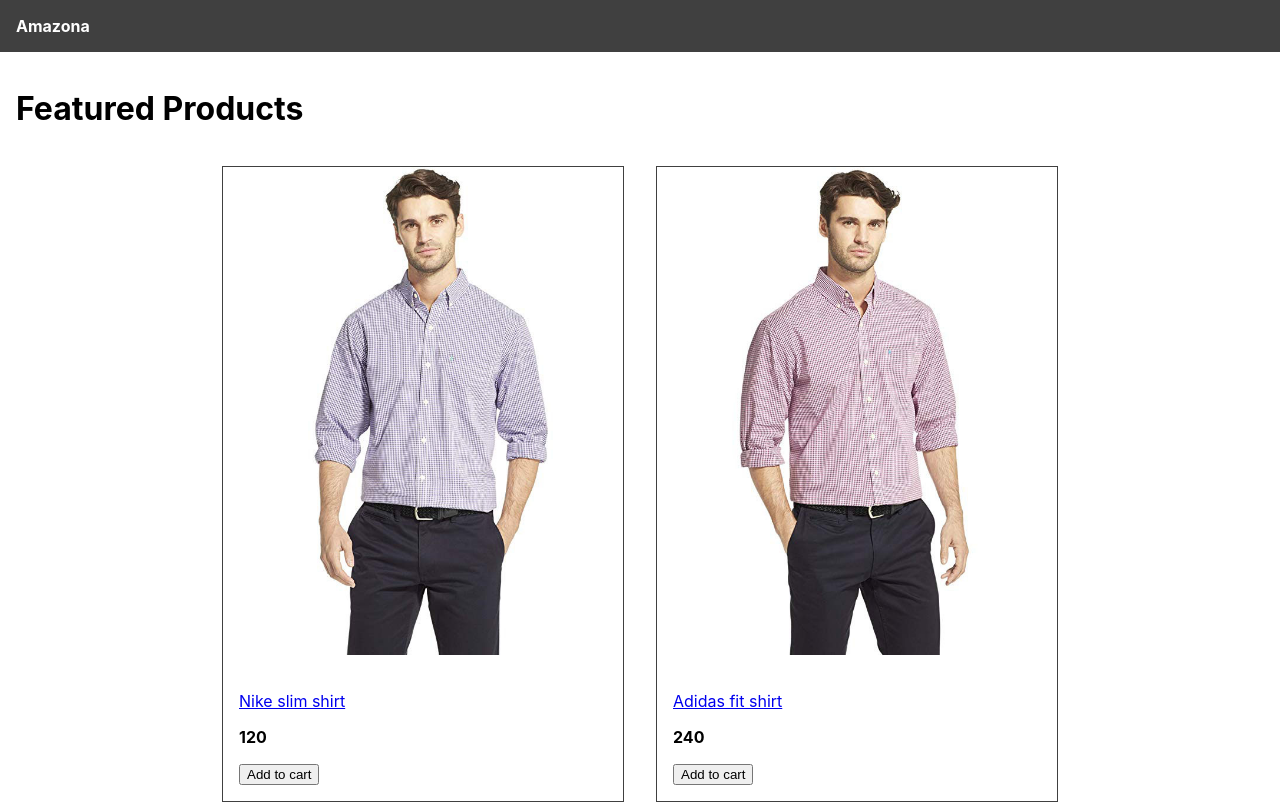
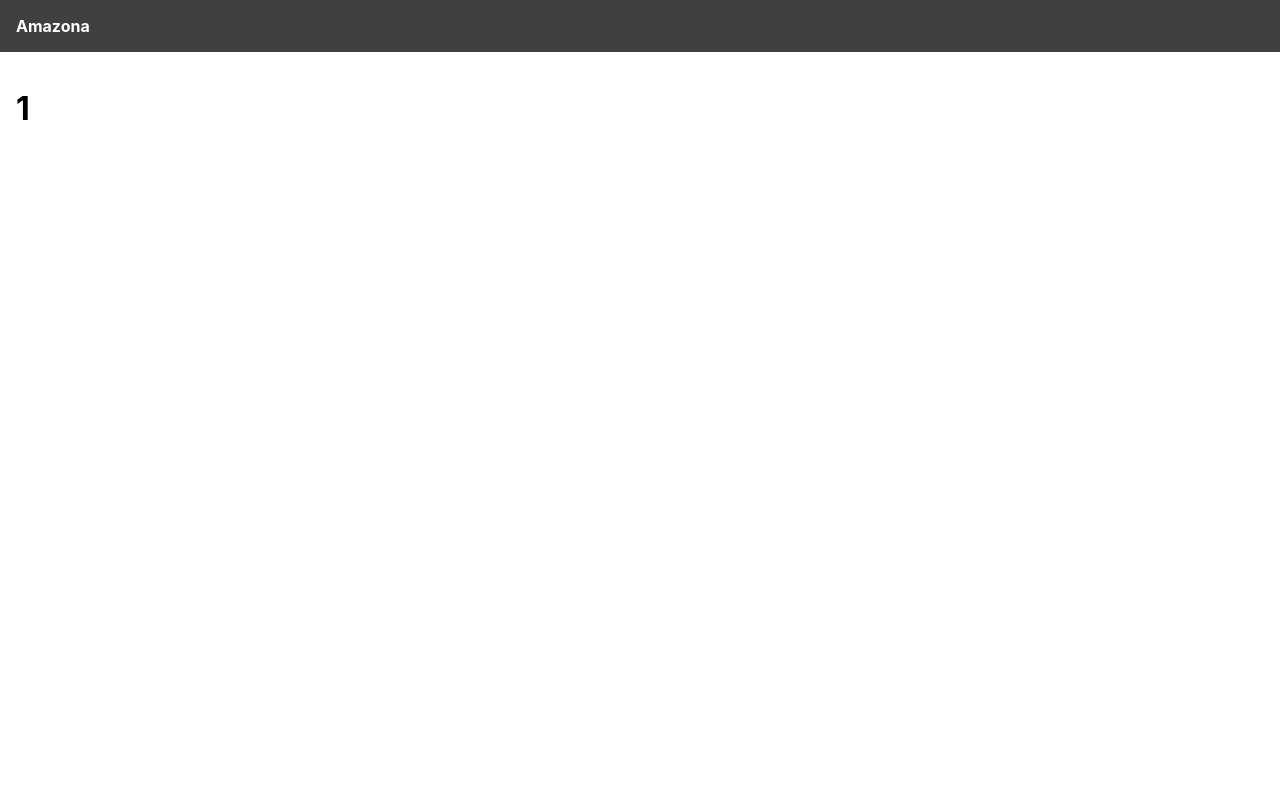
Before and after one commit to IT21286278/Ecommerce-Mern, a React (Create React App) app in the folder frontend/: page /product/1 in a window 1280 px wide. Shown: the top 803 px of the page. Built offline with nearby package versions, Linux system fonts and the light colour scheme.

Commit message:
Lesson-6

```diff
--- a/frontend/package.json
+++ b/frontend/package.json
@@ -8,6 +8,7 @@
     "@testing-library/user-event": "^13.5.0",
     "react": "^18.2.0",
     "react-dom": "^18.2.0",
+    "react-router-dom": "^6.6.2",
     "react-scripts": "5.0.1",
     "web-vitals": "^2.1.4"
   },
--- a/frontend/src/App.js
+++ b/frontend/src/App.js
@@ -1,37 +1,23 @@
-import data from './data';
+import { BrowserRouter, Link, Route, Routes } from 'react-router-dom';
+import HomeScreen from './Screens/HomeScreen';
+import ProductScreen from './Screens/ProductScreen';
 
 function App() {
   return (
+    <BrowserRouter>
       <div>
         <header>
-        <a href="/">Amazona</a>
+          <Link to="/">Amazona</Link>
         </header>
 
         <main>
-        <h1>Featured Products</h1>
-        <div className="products">
-          {
-            //map funtion to convert product to a jsx file
-            data.products.map((product) => (
-              <div key={product.slug} className="product">
-                <a href={`/product/${product.slug}`}>
-                  <img src={product.image} alt={product.name}></img>
-                </a>
-                <div className="product-info">
-                  <a href={`/product/${product.slug}`}>
-                    <p>{product.name}</p>
-                  </a>
-                  <p>
-                    <strong>{product.price}</strong>
-                  </p>
-                  <button>Add to cart</button>
-                </div>
-              </div>
-            ))
-          }
-        </div>
+          <Routes>
+            <Route path="/product/:slug" exact element={<ProductScreen />} />
+            <Route path="/" exact element={<HomeScreen />} />
+          </Routes>
         </main>
       </div>
+    </BrowserRouter>
   );
 }
 
--- /dev/null
+++ b/frontend/src/Screens/HomeScreen.js
@@ -0,0 +1,33 @@
+import { Link } from 'react-router-dom';
+import data from '../data';
+
+function HomeScreen() {
+  return (
+    <div>
+      <h1>Featured Products</h1>
+      <div className="products">
+        {
+          //map funtion to convert product to a jsx file
+          data.products.map((product) => (
+            <div key={product.slug} className="product">
+              <Link to={`/product/${product.slug}`}>
+                <img src={product.image} alt={product.name}></img>
+              </Link>
+              <div className="product-info">
+                <Link to={`/product/${product.slug}`}>
+                  <p>{product.name}</p>
+                </Link>
+                <p>
+                  <strong>{product.price}</strong>
+                </p>
+                <button>Add to cart</button>
+              </div>
+            </div>
+          ))
+        }
+      </div>
+    </div>
+  );
+}
+
+export default HomeScreen;
--- /dev/null
+++ b/frontend/src/Screens/ProductScreen.js
@@ -0,0 +1,13 @@
+import { useParams } from 'react-router-dom';
+
+function ProductScreen() {
+  const productSlug = useParams();
+  const { slug } = productSlug;
+  return (
+    <div>
+      <h1>{slug}</h1>
+    </div>
+  );
+}
+
+export default ProductScreen;
--- a/frontend/src/data.js
+++ b/frontend/src/data.js
@@ -2,7 +2,7 @@ const data = {
   products: [
     {
       name: 'Nike slim shirt',
-      slug: 'Nike slim shirt',
+      slug: 'nike-slim-shirt',
       category: 'Shirts',
       image: '/images/p1.jpg', //67px x 829px
       price: 120,
@@ -15,7 +15,7 @@ const data = {
 
     {
       name: 'Adidas fit shirt',
-      slug: 'adidas fit shirt',
+      slug: 'adidas-fit-shirt',
       category: 'Shirts',
       image: '/images/p2.jpg',
       price: 240,
@@ -28,7 +28,7 @@ const data = {
 
     {
       name: 'Nike slim pant',
-      slug: 'Nike slim pant',
+      slug: 'nike-slim-pant',
       category: 'Pants',
       image: '/images/p3.jpg',
       price: 250,
@@ -41,7 +41,7 @@ const data = {
 
     {
       name: 'Puma slim pant',
-      slug: 'Puma slim pant',
+      slug: 'puma-slim-pant',
       category: 'Pants',
       image: '/images/p4.jpg',
       price: 180,
```
Also changed, not shown: 1 other file (tests, documents, lock files or other folders). Lines whose indentation alone changed are shown as unchanged.
